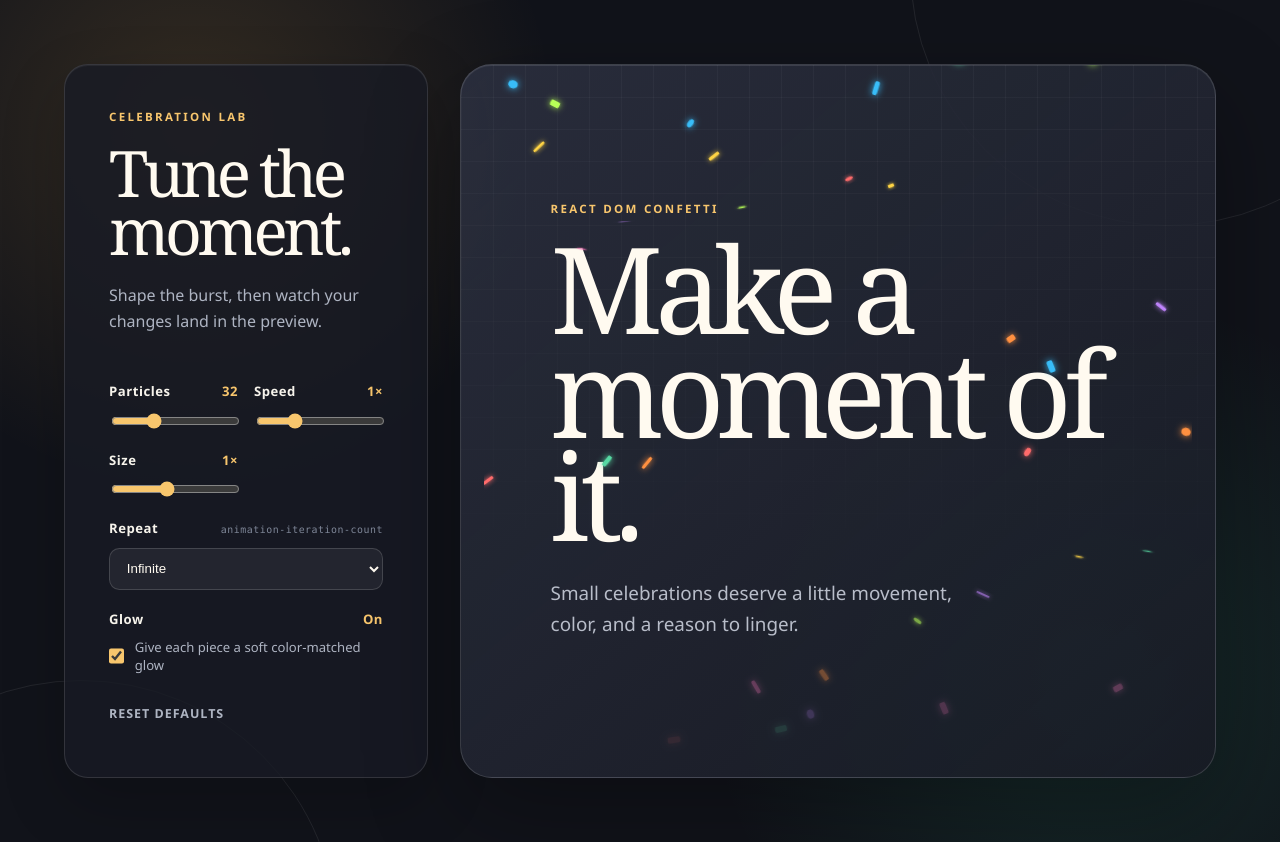
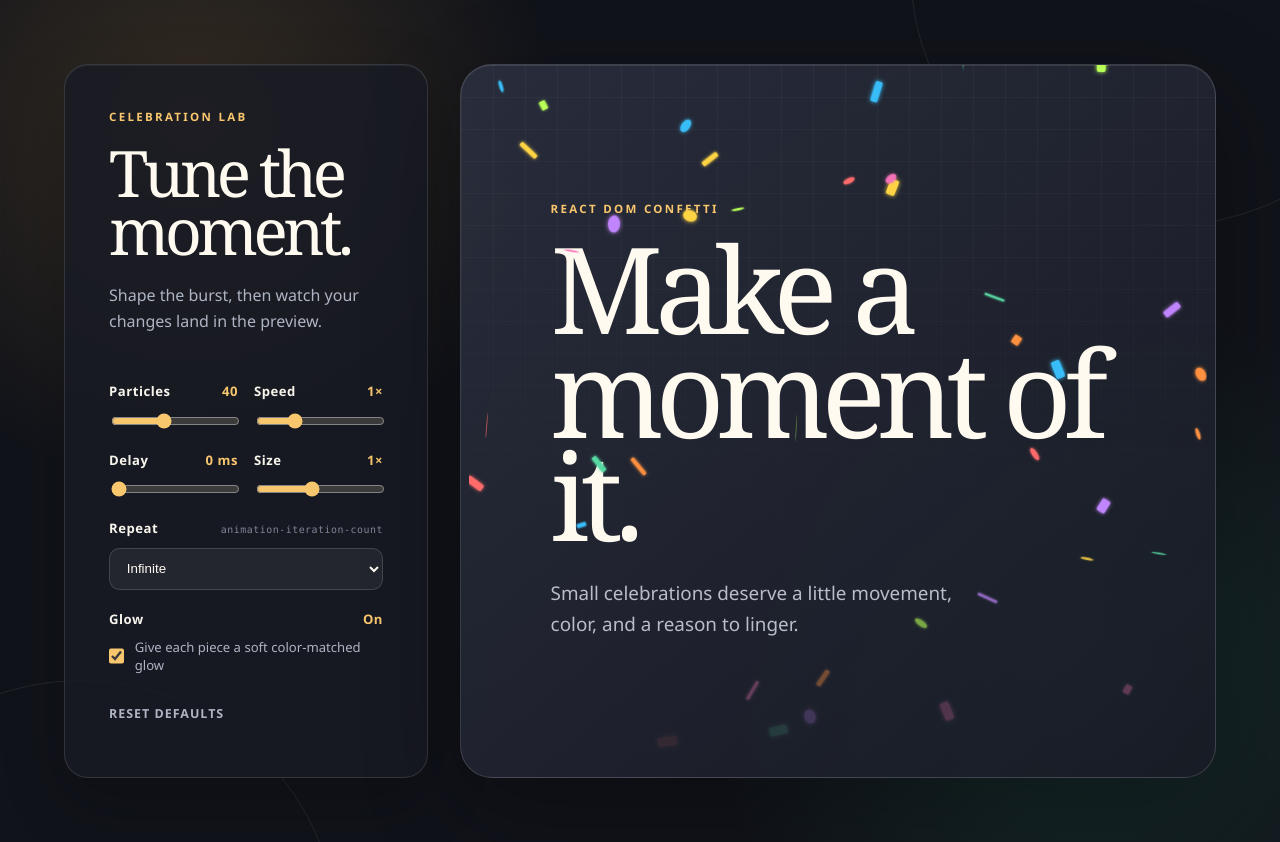
Before and after one commit to pabloherre/react-dom-confetti, a React (Vite) app: page / in a window 1280 px wide. Built offline with nearby package versions, Linux system fonts and the light colour scheme.

Commit message:
Add delay and inverse animations to confetti, update demo controls and documentation, refine styles, and bump version to 1.2.2.

```diff
--- a/package.json
+++ b/package.json
@@ -1,6 +1,6 @@
 {
   "name": "@pabloherre/react-dom-confetti",
-  "version": "1.2.1",
+  "version": "1.2.2",
   "author": {
     "name": "Pablo A. Herrera",
     "email": "pablo.a.herrera@gmail.com"
--- a/src/Confetti.jsx
+++ b/src/Confetti.jsx
@@ -1,7 +1,7 @@
 import React, { useEffect, useState } from 'react';
 import { createPortal } from 'react-dom';
 
-function Confetti({ elementId, element,  speed = 1, particles = 32, repeat = 'infinite', size = 1, glow = true }) {
+function Confetti({ elementId, element,  speed = 1, particles = 40, repeat = 'infinite', size = 1, glow = true, delay=0 }) {
   const [target, setTarget] = useState(null);
   const [confettiStyle, setConfettiStyle] = useState(null);
 
@@ -25,8 +25,9 @@ function Confetti({ elementId, element,  speed = 1, particles = 32, repeat = 'in
         '--confetti-size-100': `${elementHeight}px`,
         '--confetti-duration': 1 / speed,
         '--confetti-repeat': repeat,
-        '--confetti-size': size,
-        '--confetti-glow': glow ? '0 0 0.5rem currentColor' : 'none',
+        '--confetti-size': 1.5 * size,
+        '--confetti-glow': glow ? '0 0 0.3rem currentColor' : 'none',
+        '--confetti-delay': `${delay < 2300 ? (delay) : delay+2300}ms`,
       });
     });
 
@@ -35,14 +36,20 @@ function Confetti({ elementId, element,  speed = 1, particles = 32, repeat = 'in
       setTarget(null);
       setConfettiStyle(null);
     };
-  }, [element, elementId, speed, repeat, size, glow]);
+  }, [element, elementId, speed, particles, repeat, size, glow, delay]);
 
   if (!target) return null;
 
   return createPortal(
     <div className="confettiField" style={confettiStyle} aria-hidden="true">
       {Array.from({ length: particles }, (_, index) => (
-        <i key={`confetti_${index}`} className="piece" />
+        <i
+          key={`confetti_${index}`}
+          className="piece"
+          style={{
+            '--confetti-animation': Math.random()>=0.5 ? 'confetti-fall' : 'confetti-fall-inverse'
+          }}
+        />
       ))}
     </div>,
     target,
--- a/src/confetti.css
+++ b/src/confetti.css
@@ -1,8 +1,9 @@
 .confettiField {
     position: absolute;
-    inset: 0 3%;
+    inset: 0 1%;
     display: flex;
     align-items: flex-start;
+    align-content: flex-start;
     justify-content: space-between;
     overflow: hidden;
     pointer-events: none;
@@ -14,7 +15,7 @@
     top: -18px;
     flex: 0 0 auto;
     border-radius: 2px;
-    animation: confetti-fall 30s linear var(--confetti-repeat);
+    animation: var(--confetti-animation) 30s linear var(--confetti-repeat);
     animation-fill-mode: forwards;
     box-shadow: var(--confetti-glow)
 }
@@ -115,47 +116,47 @@
 }
 
 .piece:nth-child(11n + 1) {
-    animation-delay: -0.9s;
+    animation-delay: calc(var(--confetti-delay) + -0.9s);
 }
 
 .piece:nth-child(11n + 2) {
-    animation-delay: -1.7s;
+    animation-delay: calc(var(--confetti-delay) + -1.7s);
 }
 
 .piece:nth-child(11n + 3) {
-    animation-delay: -0.3s;
+    animation-delay: calc(var(--confetti-delay) + -0.3s);
 }
 
 .piece:nth-child(11n + 4) {
-    animation-delay: -2.05s;
+    animation-delay: calc(var(--confetti-delay) + -2.05s);
 }
 
 .piece:nth-child(11n + 5) {
-    animation-delay: -1.2s;
+    animation-delay: calc(var(--confetti-delay) + -1.2s);
 }
 
 .piece:nth-child(11n + 6) {
-    animation-delay: -0.55s;
+    animation-delay: calc(var(--confetti-delay) + -0.55s);
 }
 
 .piece:nth-child(11n + 7) {
-    animation-delay: -1.95s;
+    animation-delay: calc(var(--confetti-delay) + -1.95s);
 }
 
 .piece:nth-child(11n + 8) {
-    animation-delay: -0.75s;
+    animation-delay: calc(var(--confetti-delay) + -0.75s);
 }
 
 .piece:nth-child(11n + 9) {
-    animation-delay: -1.45s;
+    animation-delay: calc(var(--confetti-delay) + -1.45s);
 }
 
 .piece:nth-child(11n + 10) {
-    animation-delay: -0.15s;
+    animation-delay: calc(var(--confetti-delay) + -0.15s);
 }
 
 .piece:nth-child(11n) {
-    animation-delay: -2.3s;
+    animation-delay: calc(var(--confetti-delay) + -2.3s);
 }
 
 .piece:nth-child(3n + 2) {
@@ -167,24 +168,19 @@
 }
 
 @keyframes confetti-fall {
-    0% {
-        transform: translateY(0) rotate(0deg) scaleX(1);
-        opacity: 1;
-    }
-    25% {
-        transform: translateY(var(--confetti-size-25)) rotate(90deg) scaleX(0);
-    }
-    50% {
-        transform: translateY(var(--confetti-size-50)) rotate(180deg) scaleX(-1);
-    }
-    75% {
-        transform: translateY(var(--confetti-size-75)) rotate(270deg) scaleX(0);
-        opacity: 1;
-    }
-    100% {
-        transform: translateY(var(--confetti-size-100)) rotate(360deg) scaleX(1);
-        opacity: 0;
-    }
+  0% {transform: translateY(0) rotate(0deg) scaleX(1); opacity: 1;}
+  25% {transform: translateY(var(--confetti-size-25)) rotate(90deg) scaleX(0);}
+  50% {transform: translateY(var(--confetti-size-50)) rotate(180deg) scaleX(-1);}
+  75% {transform: translateY(var(--confetti-size-75)) rotate(270deg) scaleX(0); opacity: 1;}
+  100% {transform: translateY(var(--confetti-size-100)) rotate(360deg) scaleX(1); opacity: 0;}
+}
+
+@keyframes confetti-fall-inverse {
+  0% {transform: translateY(0) rotate(0deg) scaleX(0);opacity: 1;}
+  25% {transform: translateY(var(--confetti-size-25)) rotate(-90deg) scaleX(1);}
+  50% {transform: translateY(var(--confetti-size-50)) rotate(-180deg) scaleX(0);}
+  75% {transform: translateY(var(--confetti-size-75)) rotate(-270deg) scaleX(-1);opacity: 1;}
+  100% {transform: translateY(var(--confetti-size-100)) rotate(-360deg) scaleX(0);opacity: 0;}
 }
 
 @media (prefers-reduced-motion: reduce) {
--- a/src/main.jsx
+++ b/src/main.jsx
@@ -6,8 +6,9 @@ import Confetti from './Confetti.jsx';
 
 const defaultSettings = {
   elementId: 'confetti-demo',
-  particles: 32,
+  particles: 40,
   speed: 1,
+  delay: 0,
   repeat: 'infinite',
   size: 1,
   glow: true,
@@ -40,6 +41,10 @@ export function Demo() {
               <input type="range" min="0.25" max="3" step="0.25" value={settings.speed} aria-label="Animation speed" onChange={event => updateSetting('speed', Number(event.target.value))} />
             </label>
             <label className="control">
+              <span className="control-label"><span>Delay</span><output>{settings.delay} ms</output></span>
+              <input type="range" min="0" max="5000" step="100" value={settings.delay} aria-label="Animation delay" onChange={event => updateSetting('delay', Number(event.target.value))} />
+            </label>
+            <label className="control">
               <span className="control-label"><span>Size</span><output>{settings.size}×</output></span>
               <input type="range" min="0.25" max="2" step="0.25" value={settings.size} aria-label="Particle size" onChange={event => updateSetting('size', Number(event.target.value))} />
             </label>
@@ -66,7 +71,7 @@ export function Demo() {
           <p className="eyebrow">React DOM Confetti</p>
           <h2>Make a moment of it.</h2>
           <p>Small celebrations deserve a little movement, color, and a reason to linger.</p>
-          <Confetti key={`${settings.elementId}-${settings.repeat}`} elementId={settings.elementId} particles={settings.particles} speed={settings.speed} repeat={settings.repeat} size={settings.size} glow={settings.glow} />
+          <Confetti key={`${settings.elementId}-${settings.repeat}`} elementId={settings.elementId} particles={settings.particles} speed={settings.speed} delay={settings.delay} repeat={settings.repeat} size={settings.size} glow={settings.glow} />
         </section>
       </div>
     </main>
```
Also changed, not shown: 2 other files (tests, documents, lock files or other folders).
